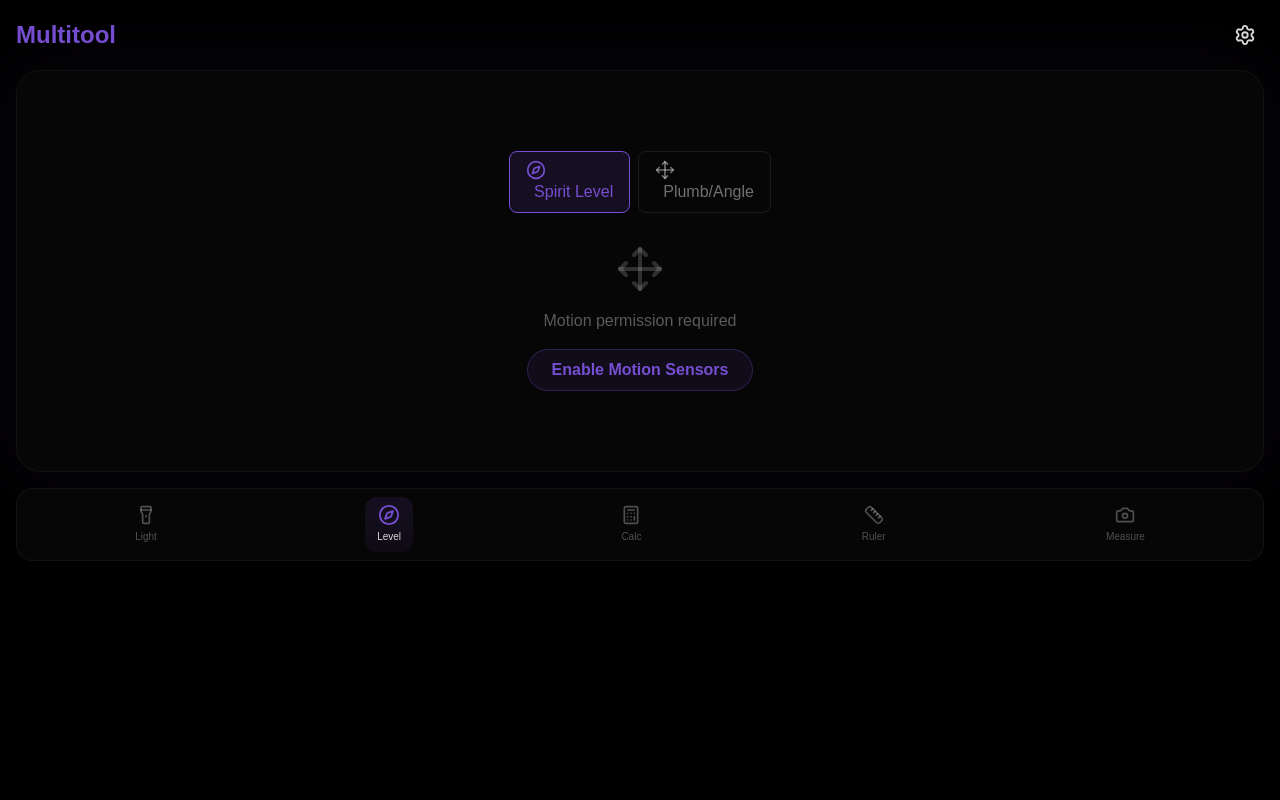
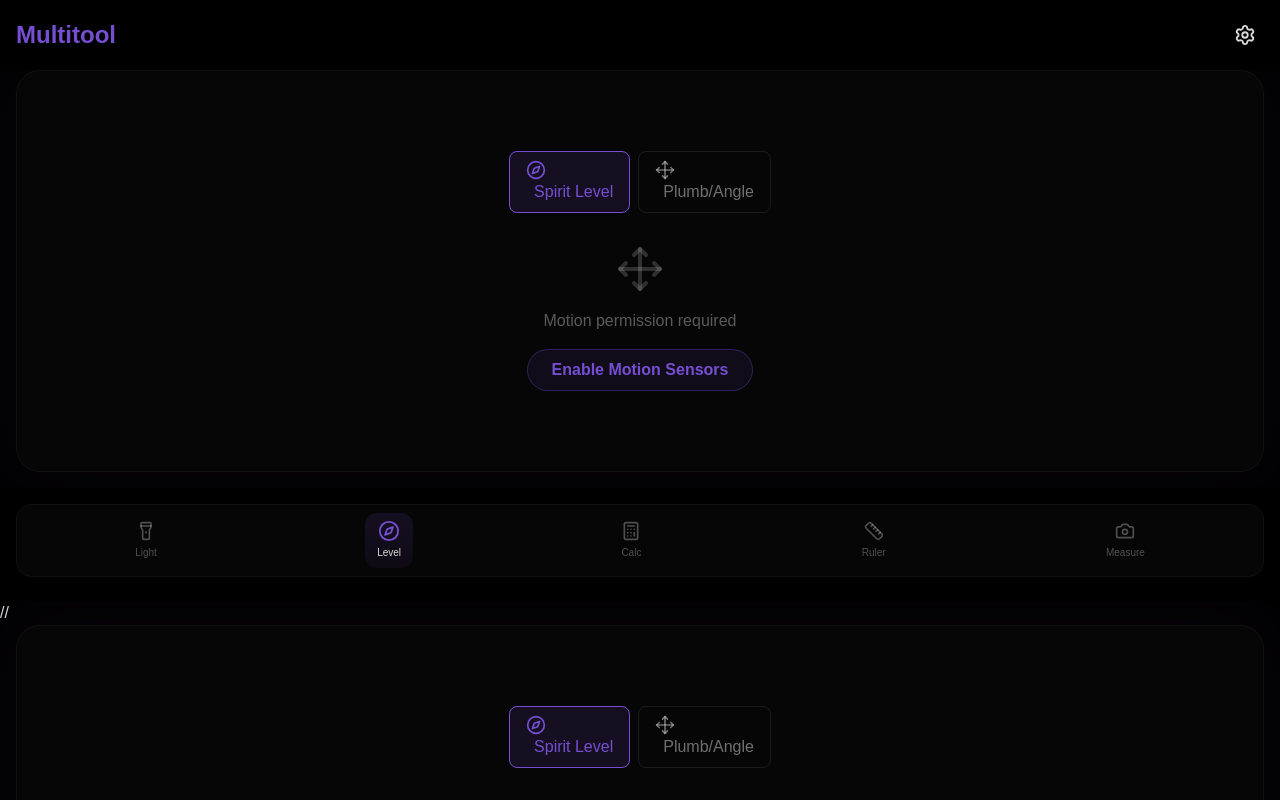
Before and after one commit to benjaminjob1/multitool-site, a Next.js app: page / in a window 1280 px wide. Shown: the top 800 px of the page. Built offline with nearby package versions, Linux system fonts and the light colour scheme.

Commit message:
Compact layout with sticky footer nav

```diff
--- a/src/app/page.tsx
+++ b/src/app/page.tsx
@@ -15,7 +15,7 @@ export default function Multitool() {
   const switchTool = (id: string) => { if (id === activeTool) return; setAnimating(true); setTimeout(() => { setActiveTool(id); setAnimating(false); }, 150); };
 
   return (
-    <div className="min-h-screen text-white overflow-hidden" style={{ backgroundColor: "rgb(0,0,0)", filter: `brightness(${settings.brightness})` }}>
+    <div className="min-h-screen text-white flex flex-col" style={{ backgroundColor: "rgb(0,0,0)", filter: `brightness(${settings.brightness})` }}>
       {showSettings && (
         <div className="fixed inset-0 z-50 flex items-end justify-end p-4">
           <div className="w-72 rounded-2xl p-5 border backdrop-blur-xl" style={{ backgroundColor: "rgba(10,10,10,0.98)", borderColor: "rgba(255,255,255,0.08)" }}>
@@ -55,12 +55,32 @@ export default function Multitool() {
         </div>
       )}
 
-      <header className="relative z-10 p-4 flex justify-between items-center">
+      <header className="relative z-10 p-4 flex justify-between items-center shrink-0">
         <h1 className="text-2xl font-bold" style={{ color: settings.accent }}>Multitool</h1>
         <button onClick={() => setShowSettings(true)} className="p-2 rounded-xl hover:bg-white/10"><Settings size={22} /></button>
       </header>
 
-      <main className={`relative z-10 transition-all duration-300 ${animating ? "opacity-0 scale-95" : "opacity-100 scale-100"}`}>
+      <main className="flex-1 overflow-auto">
+        <div className="rounded-3xl mx-4 mb-4 overflow-hidden border" style={{ backgroundColor: "rgba(8,8,8,0.95)", borderColor: "rgba(255,255,255,0.05)", boxShadow: `0 0 80px ${settings.glow}11` }}>
+          {activeTool === "flashlight" && <FlashlightTool s={settings} />}
+          {activeTool === "level" && <LevelAngleTool s={settings} />}
+          {activeTool === "calculator" && <CalculatorTool s={settings} />}
+          {activeTool === "ruler" && <RulerTool />}
+          {activeTool === "arruler" && <ARRulerTool s={settings} />}
+        </div>
+      </main>
+
+      <nav className="sticky bottom-0 z-20 p-4 pb-6 shrink-0" style={{ backgroundColor: "rgba(0,0,0,0.95)" }}>
+        <div className="rounded-2xl p-2 flex justify-around border" style={{ backgroundColor: "rgba(8,8,8,0.98)", borderColor: "rgba(255,255,255,0.05)" }}>
+          {[{id:"flashlight",l:"Light",i:<Flashlight size={20} />},{id:"level",l:"Level",i:<Compass size={20} />},{id:"calculator",l:"Calc",i:<Calculator size={20} />},{id:"ruler",l:"Ruler",i:<Ruler size={20} />},{id:"arruler",l:"Measure",i:<Camera size={20} />}].map(t => (
+            <button key={t.id} onClick={() => switchTool(t.id)} className="flex flex-col items-center gap-1 px-3 py-2 rounded-xl transition-all" style={activeTool === t.id ? {background:`linear-gradient(to bottom,${settings.accent}22,${settings.glow}11)`,color:"white"} : {color:"rgba(255,255,255,0.35)"}}>
+              <span style={activeTool === t.id ? {color:settings.accent,transform:"scale(1.1)"} : {}}>{t.i}</span>
+              <span className="text-[10px] font-medium">{t.l}</span>
+            </button>
+          ))}
+        </div>
+      </nav>
+// <main className={`relative z-10 transition-all duration-300 ${animating ? "opacity-0 scale-95" : "opacity-100 scale-100"}`}>
         <div className="rounded-3xl mx-4 overflow-hidden border" style={{ backgroundColor: "rgba(8,8,8,0.95)", borderColor: "rgba(255,255,255,0.05)", boxShadow: `0 0 80px ${settings.glow}11` }}>
           {activeTool === "flashlight" && <FlashlightTool s={settings} />}
           {activeTool === "level" && <LevelAngleTool s={settings} />}
```
